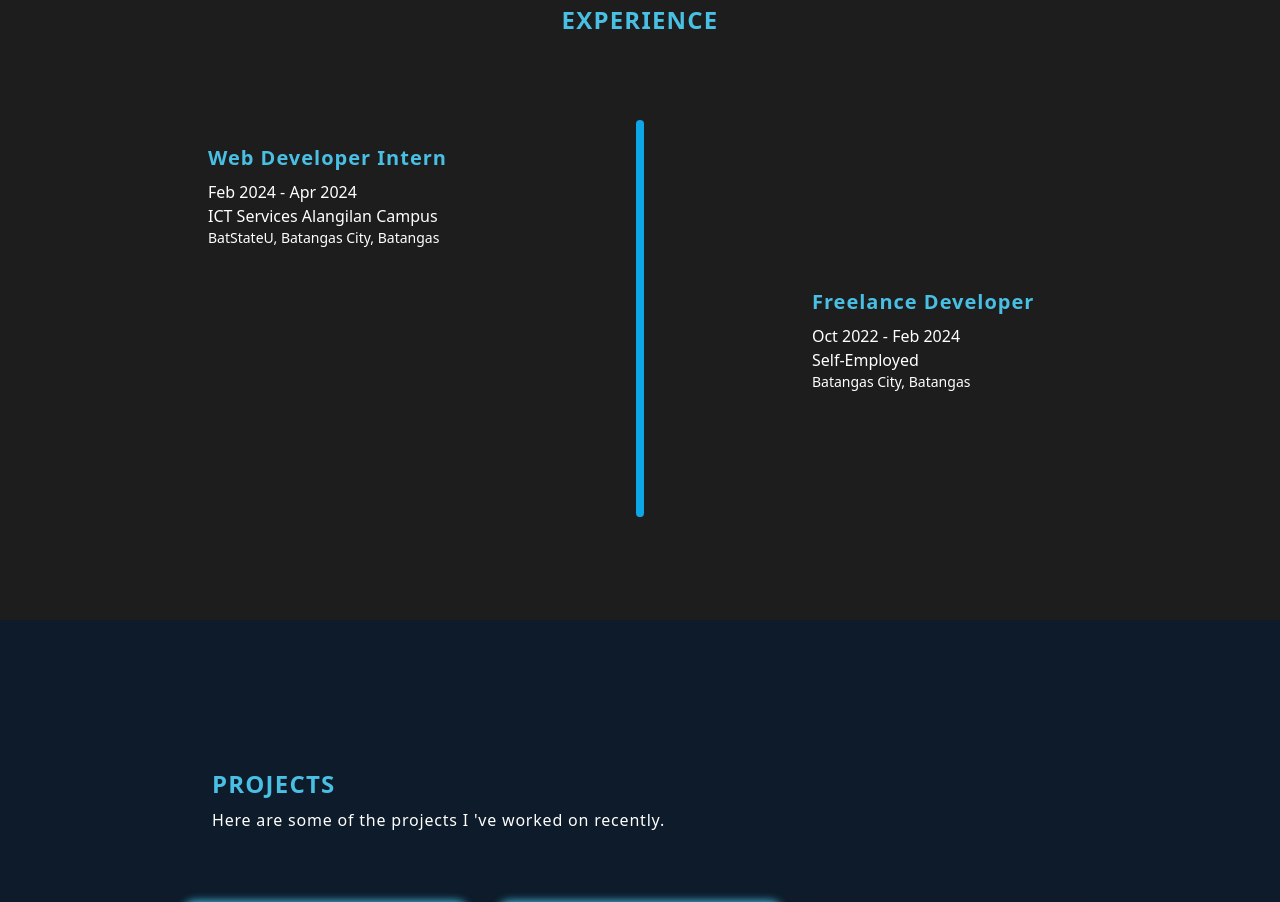
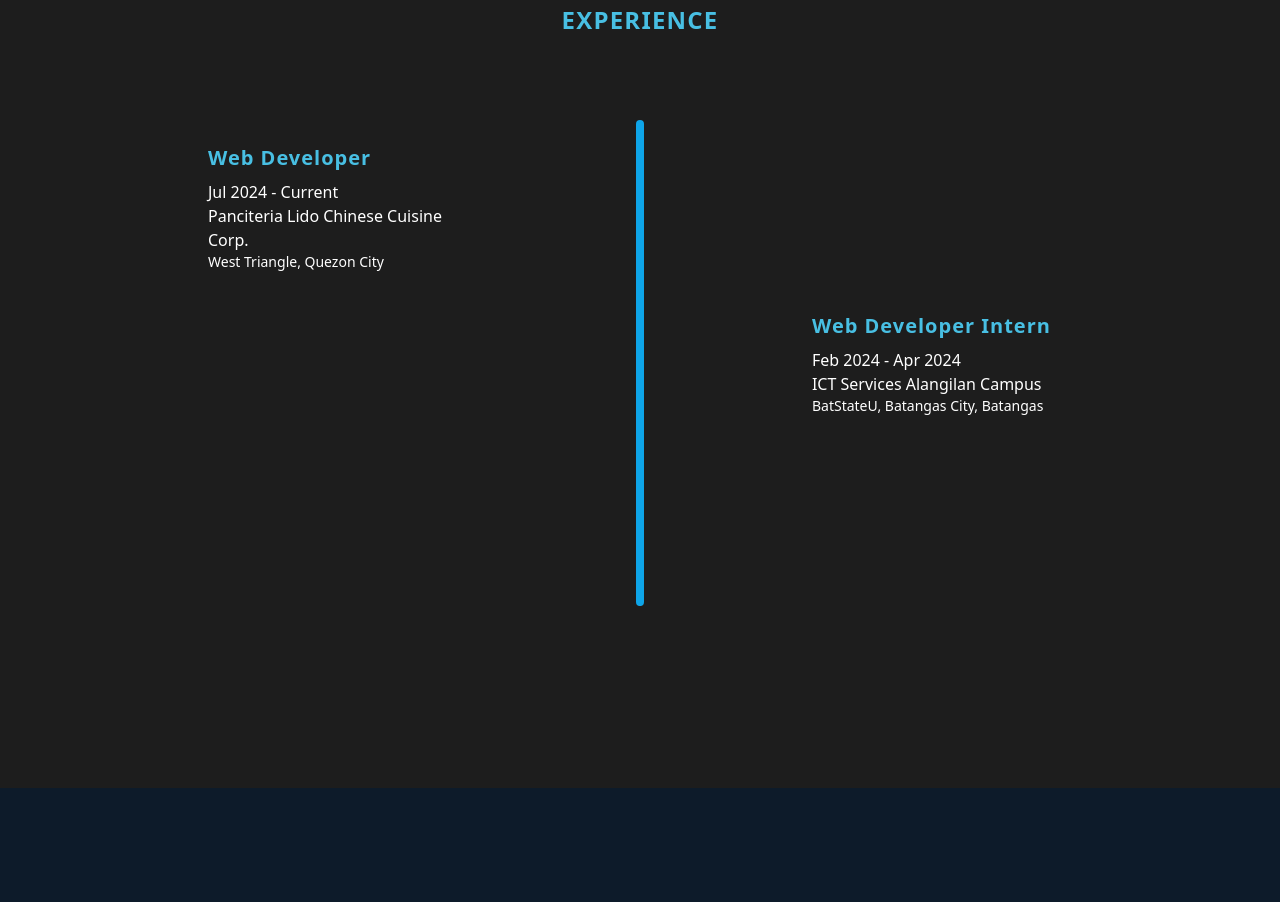
Before and after one commit to JilbertVasquez/JSVPortfolio, a React (Vite) app: page / in a window 1280 px wide. Shown: the part 1460-2362 px from the top of the page. Built offline with nearby package versions, Linux system fonts and the light colour scheme.

Commit message:
update experience

```diff
--- a/src/Experience/Experience.jsx
+++ b/src/Experience/Experience.jsx
@@ -26,7 +26,7 @@ function Experience() {
                                     animate={{ x: 0 }}
                                     transition={{ duration: 0.75, delay: 1.25, ease: "easeInOut" }}
                                 >
-                                    <EventCard title="Web Developer Intern" date="Feb 2024 - Apr 2024" companyname="ICT Services Alangilan Campus" location="BatStateU, Batangas City, Batangas" />
+                                    <EventCard title="Web Developer" date="Jul 2024 - Current" companyname="Panciteria Lido Chinese Cuisine Corp." location="West Triangle, Quezon City" />
                                 </motion.div>}
                             </div>
                             {experience1 && <motion.div
@@ -54,7 +54,7 @@ function Experience() {
                                     animate={{ x: 0 }}
                                     transition={{ duration: 0.75, delay: 1.75, ease: "easeInOut" }}
                                 >
-                                    <EventCard title="Freelance Developer" date="Oct 2022 - Feb 2024" companyname="Self-Employed" location="Batangas City, Batangas" />
+                                    <EventCard title="Web Developer Intern" date="Feb 2024 - Apr 2024" companyname="ICT Services Alangilan Campus" location="BatStateU, Batangas City, Batangas" />
                                 </motion.div>}
                             </div>
 
@@ -64,7 +64,7 @@ function Experience() {
                                     animate={{ x: 0 }}
                                     transition={{ duration: 0.75, delay: 2.25, ease: "easeInOut" }}
                                 >
-                                    <EventCard title="Freelance AutoCAD Drafter" date="Apr 2021 - May 2021" companyname="Self-Employed" location="Batangas City, Batangas" />
+                                    <EventCard title="Freelance Developer" date="Oct 2022 - Feb 2024" companyname="Self-Employed" location="Batangas City, Batangas" />
                                 </motion.div>}
                             </div>
                             {experience3 && <motion.div
@@ -73,10 +73,28 @@ function Experience() {
                                 transition={{ duration: 2, delay: 0.95, ease: "easeInOut" }}
                                 className=" overflow-hidden"
                             >
-                                <PillarBottom />
+                                <Pillar />
                             </motion.div>}
                             <div></div>
 
+                            <div></div>
+                            {experience2 && <motion.div
+                                initial={{ y: '-400%' }}
+                                animate={{ y: 0 }}
+                                transition={{ duration: 2.5, delay: 0.75, ease: "easeInOut" }}
+                                className=" overflow-hidden"
+                            >
+                                <PillarBottom />
+                            </motion.div>}
+                            <div ref={myRef2}>
+                                {experience2 && <motion.div
+                                    initial={{ x: '100%' }}
+                                    animate={{ x: 0 }}
+                                    transition={{ duration: 0.75, delay: 2.75, ease: "easeInOut" }}
+                                >
+                                    <EventCard title="Freelance AutoCAD Drafter" date="Apr 2021 - May 2021" companyname="Self-Employed" location="Batangas City, Batangas" />
+                                </motion.div>}
+                            </div>
 
                         </div>
                     </div>
```
